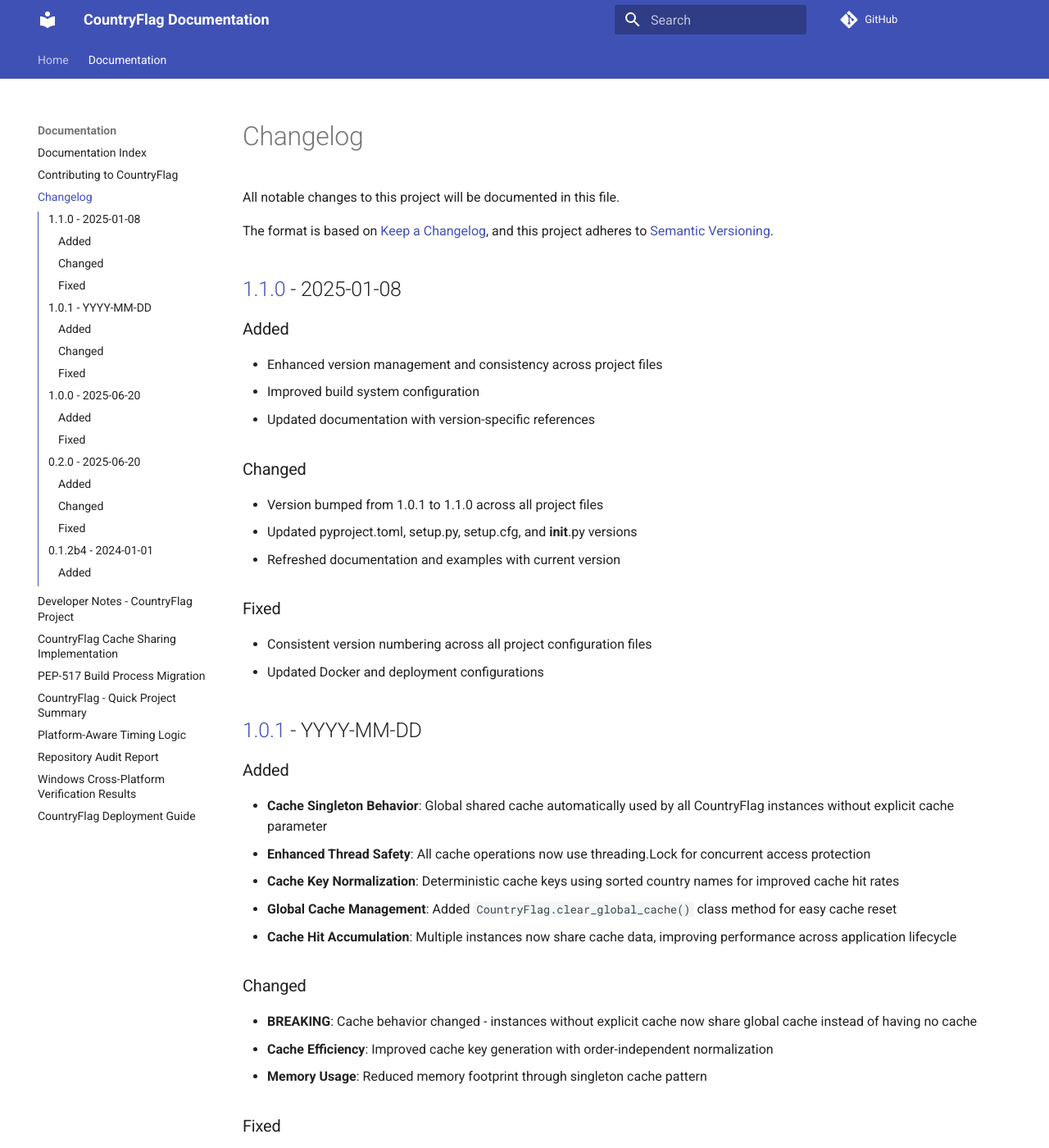
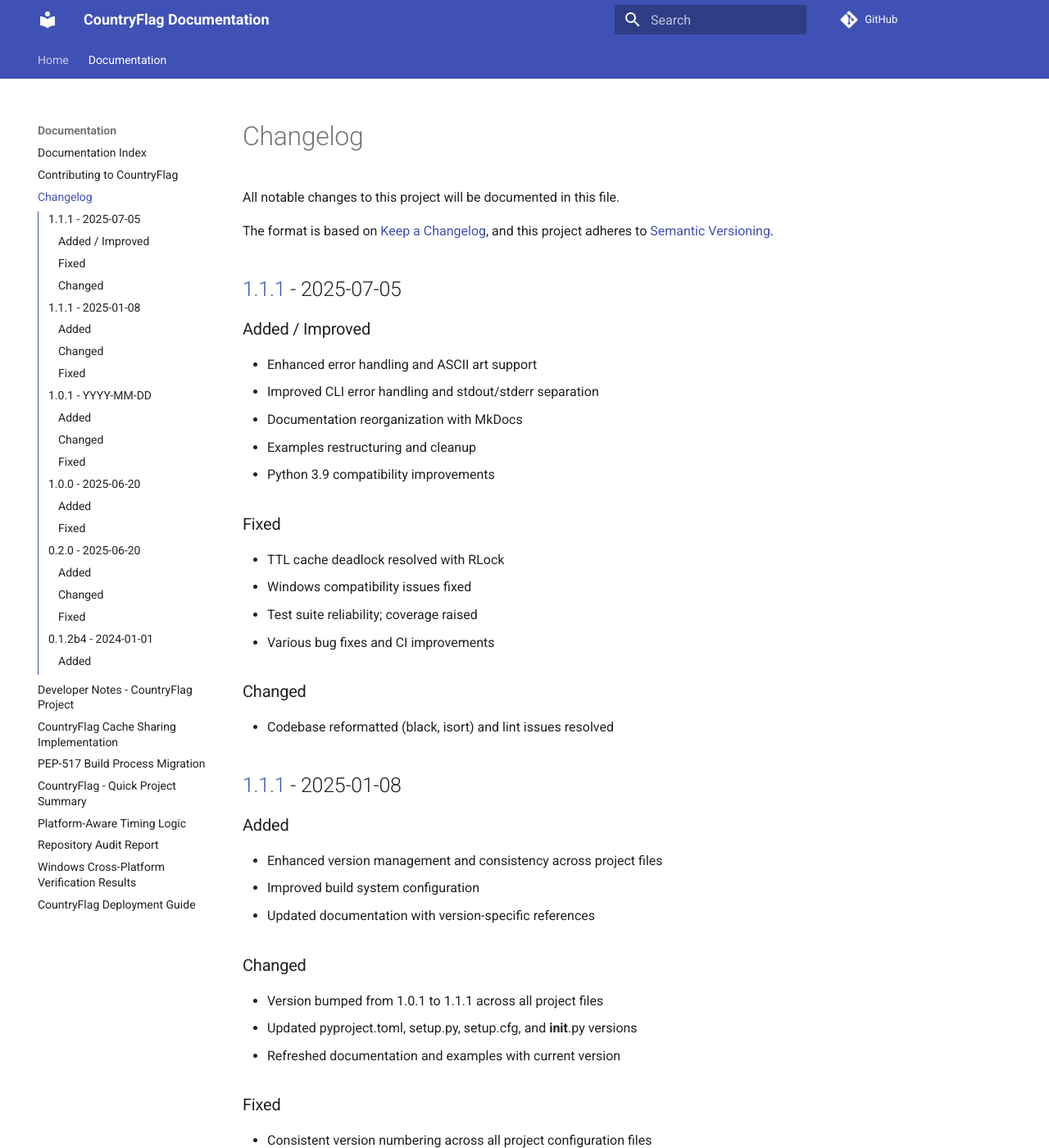
Before and after one commit to Lendersmark/countryflag, an MkDocs documentation site: the page built from docs/CHANGELOG.md, in a window 1280 px wide and 1400 px high. Shown: the whole window at 82% size. Built offline with MkDocs 1.6.1 and Material for MkDocs 9.7.7, drawn with Linux system fonts in a browser that asks for light colours; comment, search, counter and statistics services are not loaded.

Commit message:
chore(release): bump version to 1.1.1 and update changelog

```diff
--- a/docs/CHANGELOG.md
+++ b/docs/CHANGELOG.md
@@ -5,7 +5,25 @@ All notable changes to this project will be documented in this file.
 The format is based on [Keep a Changelog](https://keepachangelog.com/en/1.0.0/),
 and this project adheres to [Semantic Versioning](https://semver.org/spec/v2.0.0.html).
 
-## [1.1.0] - 2025-01-08
+## [1.1.1] - 2025-07-05
+
+### Added / Improved
+- Enhanced error handling and ASCII art support
+- Improved CLI error handling and stdout/stderr separation
+- Documentation reorganization with MkDocs
+- Examples restructuring and cleanup
+- Python 3.9 compatibility improvements
+
+### Fixed
+- TTL cache deadlock resolved with RLock
+- Windows compatibility issues fixed
+- Test suite reliability; coverage raised
+- Various bug fixes and CI improvements
+
+### Changed
+- Codebase reformatted (black, isort) and lint issues resolved
+
+## [1.1.1] - 2025-01-08
 
 ### Added
 - Enhanced version management and consistency across project files
@@ -13,7 +31,7 @@ and this project adheres to [Semantic Versioning](https://semver.org/spec/v2.0.0
 - Updated documentation with version-specific references
 
 ### Changed
-- Version bumped from 1.0.1 to 1.1.0 across all project files
+- Version bumped from 1.0.1 to 1.1.1 across all project files
 - Updated pyproject.toml, setup.py, setup.cfg, and __init__.py versions
 - Refreshed documentation and examples with current version
 
@@ -100,7 +118,8 @@ and this project adheres to [Semantic Versioning](https://semver.org/spec/v2.0.0
 - Simple command-line interface
 - Python API with `getflag()` function
 
-[1.1.0]: https://github.com/Lendersmark/countryflag/compare/v1.0.1...v1.1.0
+[1.1.1]: https://github.com/Lendersmark/countryflag/compare/v1.1.1...v1.1.1
+[1.1.1]: https://github.com/Lendersmark/countryflag/compare/v1.0.1...v1.1.1
 [1.0.1]: https://github.com/Lendersmark/countryflag/compare/v1.0.0...v1.0.1
 [1.0.0]: https://github.com/Lendersmark/countryflag/compare/v0.2.0...v1.0.0
 [0.2.0]: https://github.com/Lendersmark/countryflag/compare/v0.1.2b4...v0.2.0
--- a/docs/source/caching.rst
+++ b/docs/source/caching.rst
@@ -6,7 +6,7 @@ The caching system features automatic cache sharing, thread-safe operations, and
 
 Automatic Cache Sharing
 -----------------------
-Starting from version 1.0.1, CountryFlag automatically provides shared caching across instances when no explicit cache is provided. Enhanced in version 1.1.0 with improved performance.
+Starting from version 1.0.1, CountryFlag automatically provides shared caching across instances when no explicit cache is provided. Enhanced in version 1.1.1 with improved performance.
 
 .. code-block:: python
 
@@ -109,7 +109,7 @@ Backward Compatibility and Migration
 -------------------------------------
 
 .. important::
-   **Breaking Change in v1.0.1**: The caching behavior has changed for CountryFlag instances created without an explicit cache parameter. Further optimized in v1.1.0.
+   **Breaking Change in v1.0.1**: The caching behavior has changed for CountryFlag instances created without an explicit cache parameter. Further optimized in v1.1.1.
 
 **Before v1.0.1:**
 
@@ -123,7 +123,7 @@ Backward Compatibility and Migration
    flags1, _ = cf1.get_flag(["Germany"])  # No caching
    flags2, _ = cf2.get_flag(["Germany"])  # No caching
 
-**From v1.0.1 onwards (enhanced in v1.1.0):**
+**From v1.0.1 onwards (enhanced in v1.1.1):**
 
 .. code-block:: python
 
--- a/docs/source/conf.py
+++ b/docs/source/conf.py
@@ -14,7 +14,7 @@ sys.path.insert(0, os.path.abspath("../../src"))
 project = "CountryFlag"
 author = "Lendersmark"
 copyright = f"{datetime.now().year}, {author}"
-release = "1.1.0"
+release = "1.1.1"
 
 # -- General configuration ---------------------------------------------------
 extensions = [
--- a/docs/source/migration.rst
+++ b/docs/source/migration.rst
@@ -2,12 +2,12 @@ Migration Guide
 ===============
 This guide will help you migrate between different versions of countryflag.
 
-Migrating to v1.1.0 from v1.0.1
+Migrating to v1.1.1 from v1.0.1
 --------------------------------
 
 **Cache Singleton Behavior (Breaking Change)**
 
-Version 1.1.0 enhances the automatic cache sharing feature introduced in v1.0.1 across CountryFlag instances.
+Version 1.1.1 enhances the automatic cache sharing feature introduced in v1.0.1 across CountryFlag instances.
 
 **What Changed:**
 
@@ -17,7 +17,7 @@ Version 1.1.0 enhances the automatic cache sharing feature introduced in v1.0.1
    cf1 = CountryFlag()  # No caching (cache=None)
    cf2 = CountryFlag()  # No caching (cache=None)
 
-   # From v1.0.1 onwards (enhanced in v1.1.0)
+   # From v1.0.1 onwards (enhanced in v1.1.1)
    cf1 = CountryFlag()  # Automatic global cache sharing
    cf2 = CountryFlag()  # Same global cache as cf1
 
--- a/pyproject.toml
+++ b/pyproject.toml
@@ -4,7 +4,7 @@ build-backend = "setuptools.build_meta"
 
 [project]
 name = "countryflag"
-version = "1.1.0"
+version = "1.1.1"
 description = "A Python package for converting country names into emoji flags"
 readme = "README.md"
 requires-python = ">=3.9"
--- a/setup.cfg
+++ b/setup.cfg
@@ -1,6 +1,6 @@
 [metadata]
 name = countryflag
-version = 1.1.0
+version = 1.1.1
 description = A Python package for converting country names into emoji flags
 long_description = file: README.md
 long_description_content_type = text/markdown
--- a/setup.py
+++ b/setup.py
@@ -23,7 +23,7 @@ def load_pyproject_metadata():
         # Basic fallback - return hardcoded values as a last resort
         return {
             "name": "countryflag",
-            "version": "1.1.0",
+            "version": "1.1.1",
             "description": "A Python package for converting country names into emoji flags",
             "author": "Lendersmark",
             "author_email": "author@example.com",
--- a/src/countryflag/__init__.py
+++ b/src/countryflag/__init__.py
@@ -49,7 +49,7 @@ from countryflag.core.exceptions import (
 from countryflag.core.flag import CountryFlag
 
 # Package metadata
-__version__ = "1.1.0"
+__version__ = "1.1.1"
 __author__ = "Lendersmark"
 __license__ = "MIT"
 __copyright__ = "Copyright 2025 Lendersmark"
```
Also changed, not shown: README.md (+1 -1 lines), docs/DEVELOPER_NOTES.md (+2 -2 lines), docs/PROJECT_SUMMARY.md (+1 -1 lines), 2 other files.
